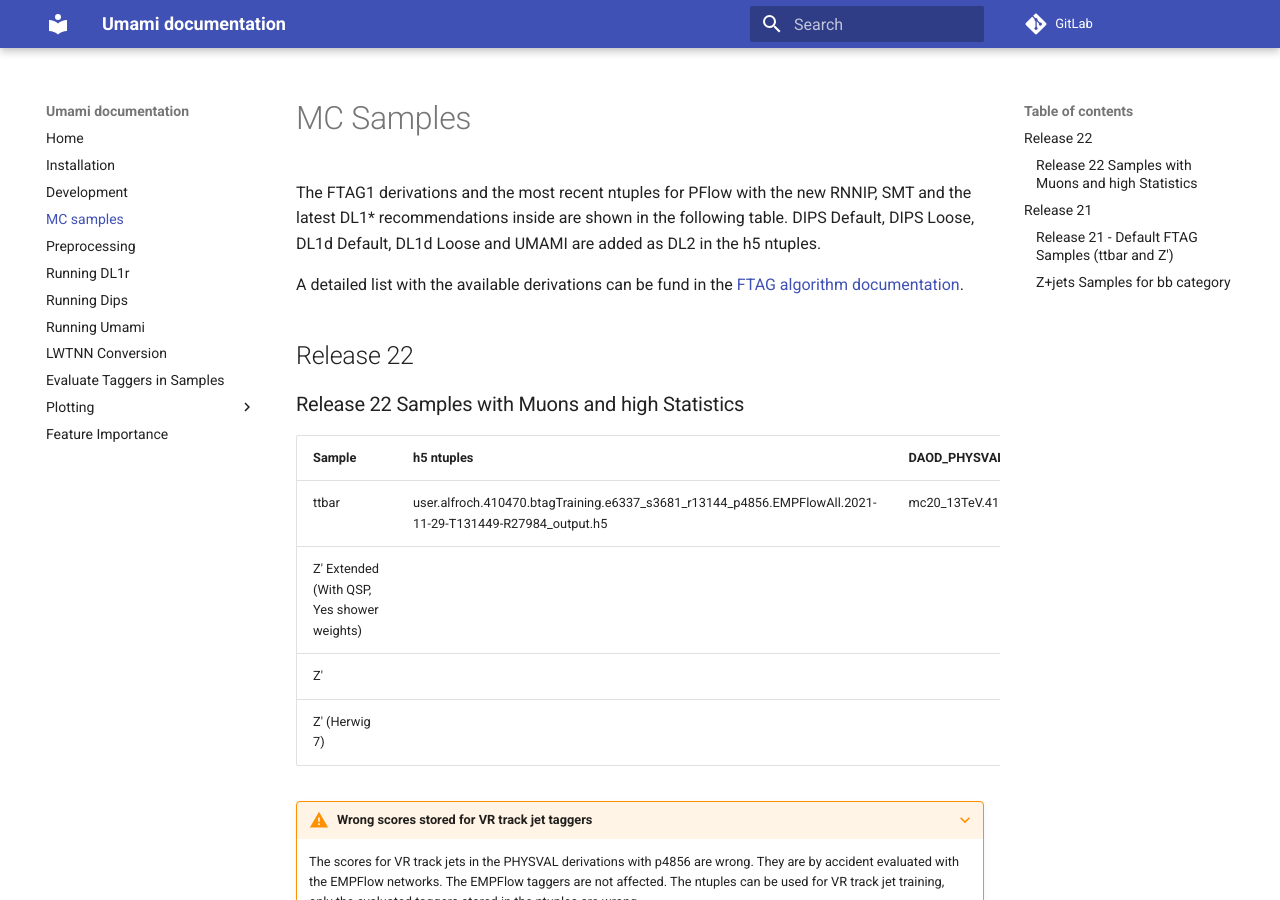
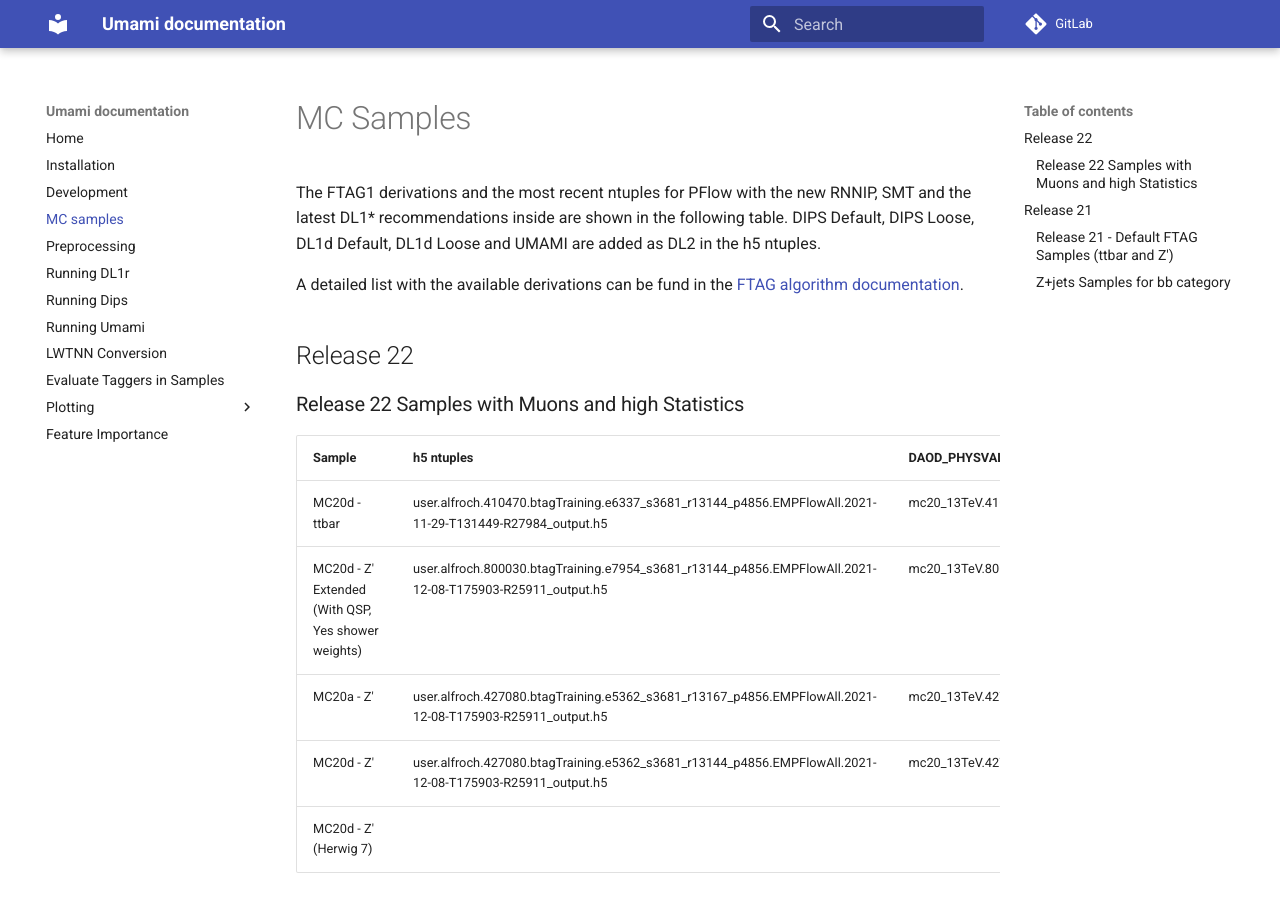
Before and after one commit to umami-hep/umami, an MkDocs documentation site: the page built from docs/mc-samples.md, in a window 1280 px wide and 900 px high. Built offline with MkDocs 1.6.1 and Material for MkDocs 9.7.7, drawn with Linux system fonts in a browser that asks for light colours.

Commit message:
Adding new MC20 samples

```diff
--- a/docs/mc-samples.md
+++ b/docs/mc-samples.md
@@ -14,10 +14,11 @@ A detailed list with the available derivations can be fund in the [FTAG algorith
 
 | Sample        | h5 ntuples       | DAOD_PHYSVAL derivations| AOD              | TDD hash |
 | ------------- | ---------------- | ----------------------- | ---------------- | -------- |
-| ttbar | user.alfroch.410470.btagTraining.e6337_s3681_r13144_p4856.EMPFlowAll.2021-11-29-T131449-R27984_output.h5 | mc20_13TeV.410470.PhPy8EG_A14_ttbar_hdamp258p75_nonallhad.deriv.DAOD_PHYSVAL.e6337_s3681_r13144_p4856 | mc20_13TeV:mc20_13TeV.410470.PhPy8EG_A14_ttbar_hdamp258p75_nonallhad.recon.AOD.e6337_s3681_r13144 | 95fba671 |
-| Z' Extended (With QSP, Yes shower weights) |  |  |  |  |
-| Z' |  |  |  |  |
-| Z' (Herwig 7) |  |  |  |  |
+| MC20d - ttbar | user.alfroch.410470.btagTraining.e6337_s3681_r13144_p4856.EMPFlowAll.2021-11-29-T131449-R27984_output.h5 | mc20_13TeV.410470.PhPy8EG_A14_ttbar_hdamp258p75_nonallhad.deriv.DAOD_PHYSVAL.e6337_s3681_r13144_p4856 | mc20_13TeV:mc20_13TeV.410470.PhPy8EG_A14_ttbar_hdamp258p75_nonallhad.recon.AOD.e6337_s3681_r13144 | 95fba671 |
+| MC20d - Z' Extended (With QSP, Yes shower weights) | user.alfroch.800030.btagTraining.e7954_s3681_r13144_p4856.EMPFlowAll.2021-12-08-T175903-R25911_output.h5 | mc20_13TeV.800030.Py8EG_A14NNPDF23LO_flatpT_Zprime_Extended.deriv.DAOD_PHYSVAL.e7954_s3681_r13144_p4856 | mc20_13TeV.800030.Py8EG_A14NNPDF23LO_flatpT_Zprime_Extended.recon.AOD.e7954_s3681_r13144 | 95fba671 |
+| MC20a - Z' | user.alfroch.427080.btagTraining.e5362_s3681_r13167_p4856.EMPFlowAll.2021-12-08-T175903-R25911_output.h5 | mc20_13TeV.427080.Pythia8EvtGen_A14NNPDF23LO_flatpT_Zprime.deriv.DAOD_PHYSVAL.e5362_s3681_r13167_p4856 | mc20_13TeV.427080.Pythia8EvtGen_A14NNPDF23LO_flatpT_Zprime.recon.AOD.e5362_s3681_r13167 | 95fba671 |
+| MC20d - Z' | user.alfroch.427080.btagTraining.e5362_s3681_r13144_p4856.EMPFlowAll.2021-12-08-T175903-R25911_output.h5 | mc20_13TeV.427080.Pythia8EvtGen_A14NNPDF23LO_flatpT_Zprime.deriv.DAOD_PHYSVAL.e5362_s3681_r13144_p4856 | mc20_13TeV.427080.Pythia8EvtGen_A14NNPDF23LO_flatpT_Zprime.recon.AOD.e5362_s3681_r13144 | 95fba671 |
+| MC20d - Z' (Herwig 7) |  |  | mc20_13TeV.500567.MGH7EG_NNPDF23ME_Zprime.recon.AOD.e7954_s3681_r13144 |  |
 
 
 ???+ warning "Wrong scores stored for VR track jet taggers"
```
